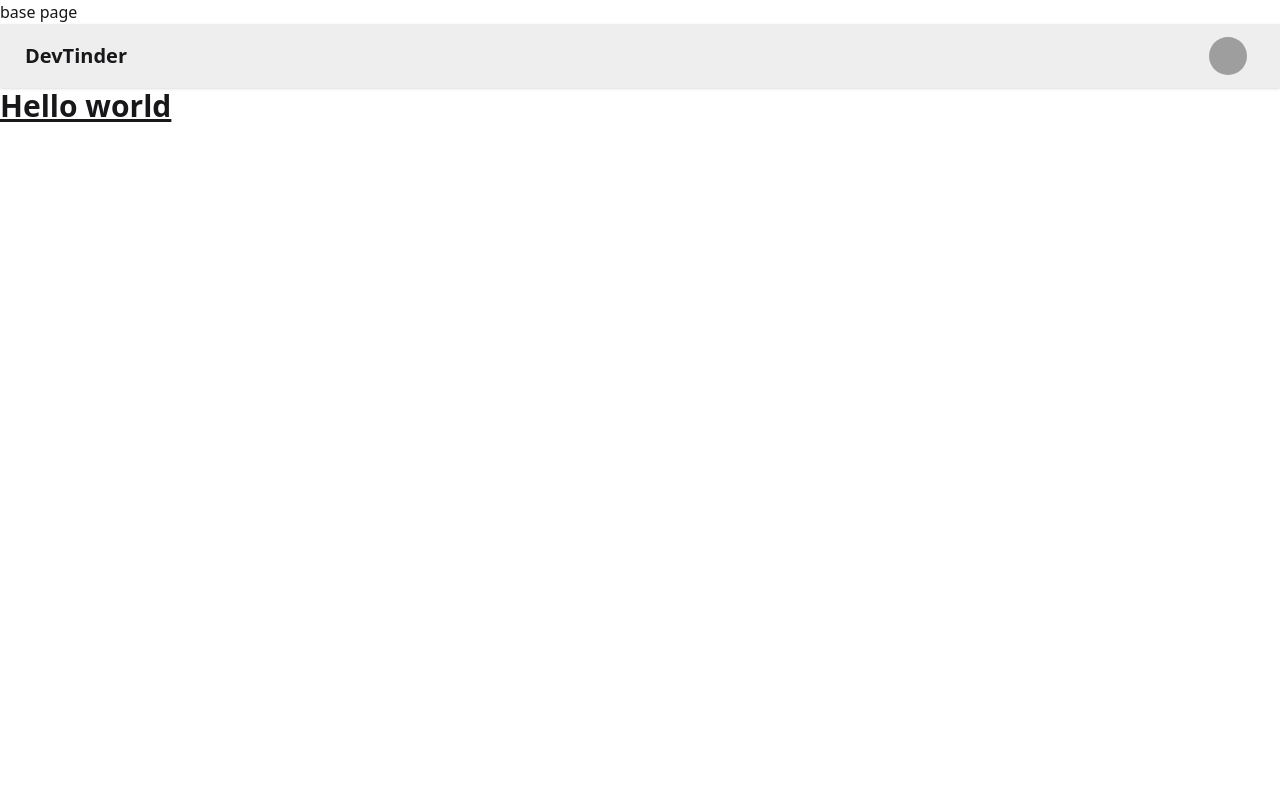
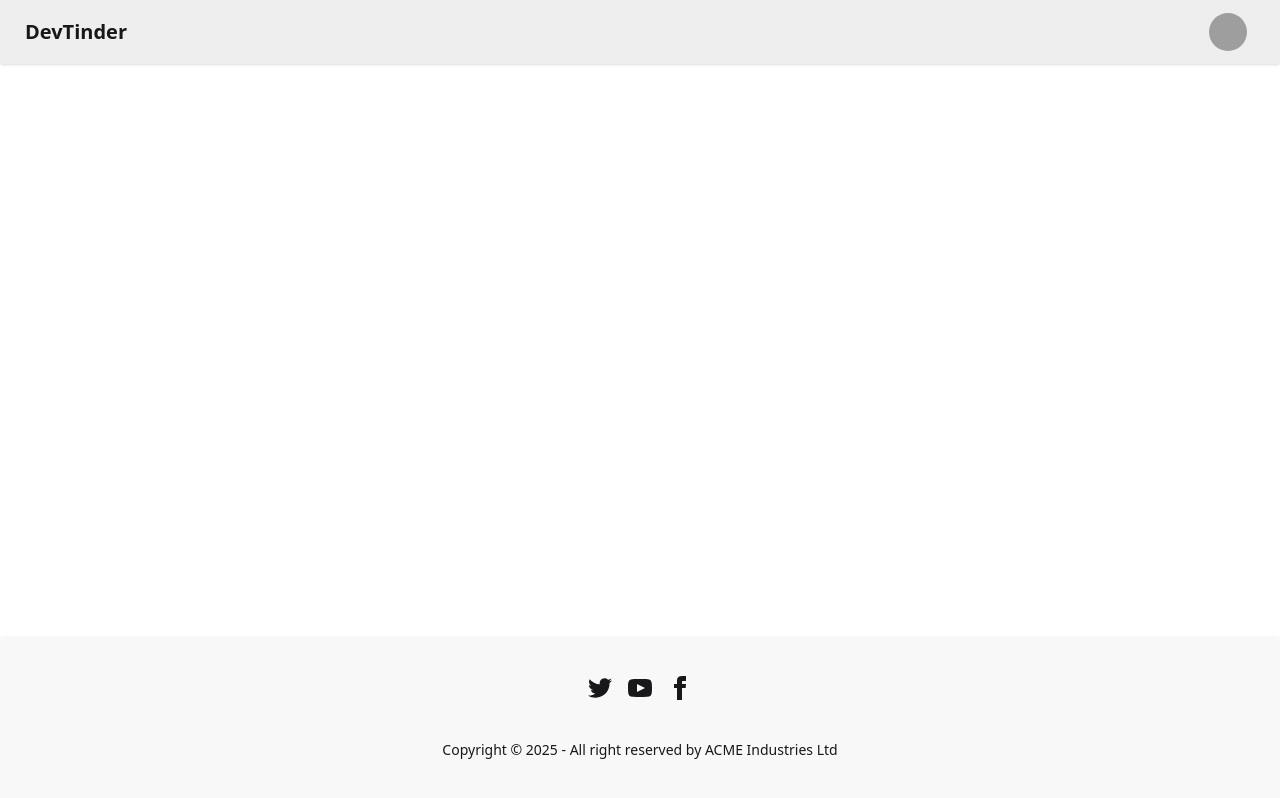
Before and after one commit to ImSachin023/Dev-Tinder--web, a React (Vite) app: page / in a window 1280 px wide. Built offline with nearby package versions, Linux system fonts and the light colour scheme; grey boxes are pictures that could not be loaded.

Commit message:
made a seperate file and also made a children routes ,Outlets and footer

```diff
--- a/src/App.tsx
+++ b/src/App.tsx
@@ -1,19 +1,19 @@
 import { BrowserRouter, Route, Routes } from "react-router-dom"
-import Navbar from "./navbar"
+import Body from "./Body"
+import Login from "./Login"
+import Profile from "./Profile"
 
 function App() {
   return (
     <>
     <BrowserRouter basename="/">
     <Routes>
-      <Route path="/" element={<div>base page</div>}/>
-      <Route path="/login" element={<div>login page</div>}/>
-      <Route path="/test" element={<div>test page</div>}/>
-      <Route path="/feed" element={<div>feed</div>}/>
+      <Route path="/" element={<Body />}>
+      <Route path="/login" element={<Login />} />
+      <Route path="/profile" element={<Profile />} />
+      </Route>
     </Routes>
     </BrowserRouter>
-      <Navbar/>
-      <h1 className="text-3xl font-bold underline">Hello world</h1>
     </>
   )
 }
--- /dev/null
+++ b/src/Body.jsx
@@ -0,0 +1,15 @@
+import { Outlet } from "react-router-dom";
+import Navbar from "./navbar";
+import Footer from "./Footer";
+
+const Body = () => {
+  return (
+    <div>
+      <Navbar />
+      <Outlet />
+      <Footer />
+    </div>
+  );
+};
+
+export default Body;
--- /dev/null
+++ b/src/Footer.jsx
@@ -0,0 +1,51 @@
+const Footer = () => {
+  return (
+    <footer className="footer footer-horizontal footer-center bg-base-200 text-base-content rounded p-10 fixed bottom-0 w-full">
+      <nav>
+        <div className="grid grid-flow-col gap-4">
+          <a>
+            <svg
+              xmlns="http://www.w3.org/2000/svg"
+              width="24"
+              height="24"
+              viewBox="0 0 24 24"
+              className="fill-current"
+            >
+              <path d="M24 4.557c-.883.392-1.832.656-2.828.775 1.017-.609 1.798-1.574 2.165-2.724-.951.564-2.005.974-3.127 1.195-.897-.957-2.178-1.555-3.594-1.555-3.179 0-5.515 2.966-4.797 6.045-4.091-.205-7.719-2.165-10.148-5.144-1.29 2.213-.669 5.108 1.523 6.574-.806-.026-1.566-.247-2.229-.616-.054 2.281 1.581 4.415 3.949 4.89-.693.188-1.452.232-2.224.084.626 1.956 2.444 3.379 4.6 3.419-2.07 1.623-4.678 2.348-7.29 2.04 2.179 1.397 4.768 2.212 7.548 2.212 9.142 0 14.307-7.721 13.995-14.646.962-.695 1.797-1.562 2.457-2.549z"></path>
+            </svg>
+          </a>
+          <a>
+            <svg
+              xmlns="http://www.w3.org/2000/svg"
+              width="24"
+              height="24"
+              viewBox="0 0 24 24"
+              className="fill-current"
+            >
+              <path d="M19.615 3.184c-3.604-.246-11.631-.245-15.23 0-3.897.266-4.356 2.62-4.385 8.816.029 6.185.484 8.549 4.385 8.816 3.6.245 11.626.246 15.23 0 3.897-.266 4.356-2.62 4.385-8.816-.029-6.185-.484-8.549-4.385-8.816zm-10.615 12.816v-8l8 3.993-8 4.007z"></path>
+            </svg>
+          </a>
+          <a>
+            <svg
+              xmlns="http://www.w3.org/2000/svg"
+              width="24"
+              height="24"
+              viewBox="0 0 24 24"
+              className="fill-current"
+            >
+              <path d="M9 8h-3v4h3v12h5v-12h3.642l.358-4h-4v-1.667c0-.955.192-1.333 1.115-1.333h2.885v-5h-3.808c-3.596 0-5.192 1.583-5.192 4.615v3.385z"></path>
+            </svg>
+          </a>
+        </div>
+      </nav>
+      <aside>
+        <p>
+          Copyright © {new Date().getFullYear()} - All right reserved by ACME
+          Industries Ltd
+        </p>
+      </aside>
+    </footer>
+  );
+};
+
+export default Footer;
--- /dev/null
+++ b/src/Login.jsx
@@ -0,0 +1,8 @@
+
+const Login = () => {
+  return (
+    <div>Login</div>
+  )
+}
+
+export default Login
--- /dev/null
+++ b/src/Profile.jsx
@@ -0,0 +1,8 @@
+
+const Profile = () => {
+  return (
+    <div>Profile</div>
+  )
+}
+
+export default Profile
```
Also changed, not shown: 1 other file (tests, documents, lock files or other folders).
